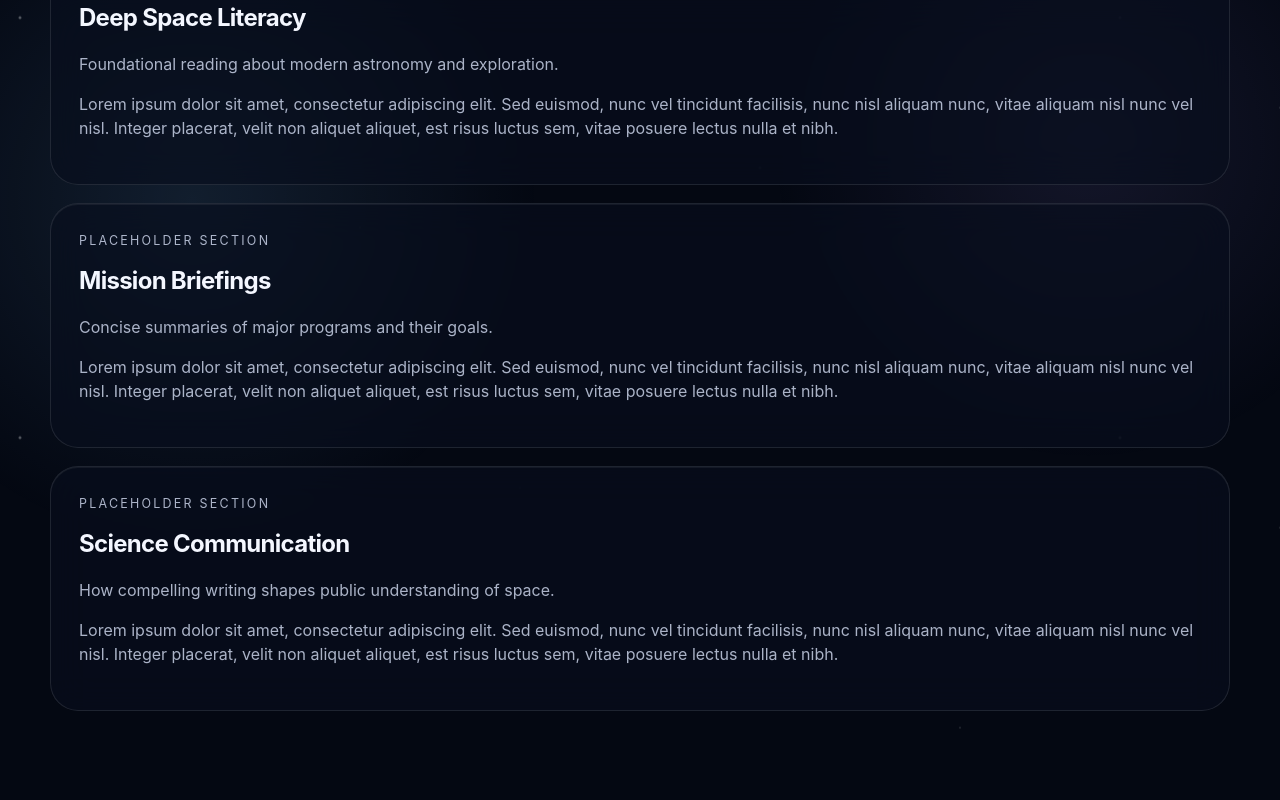
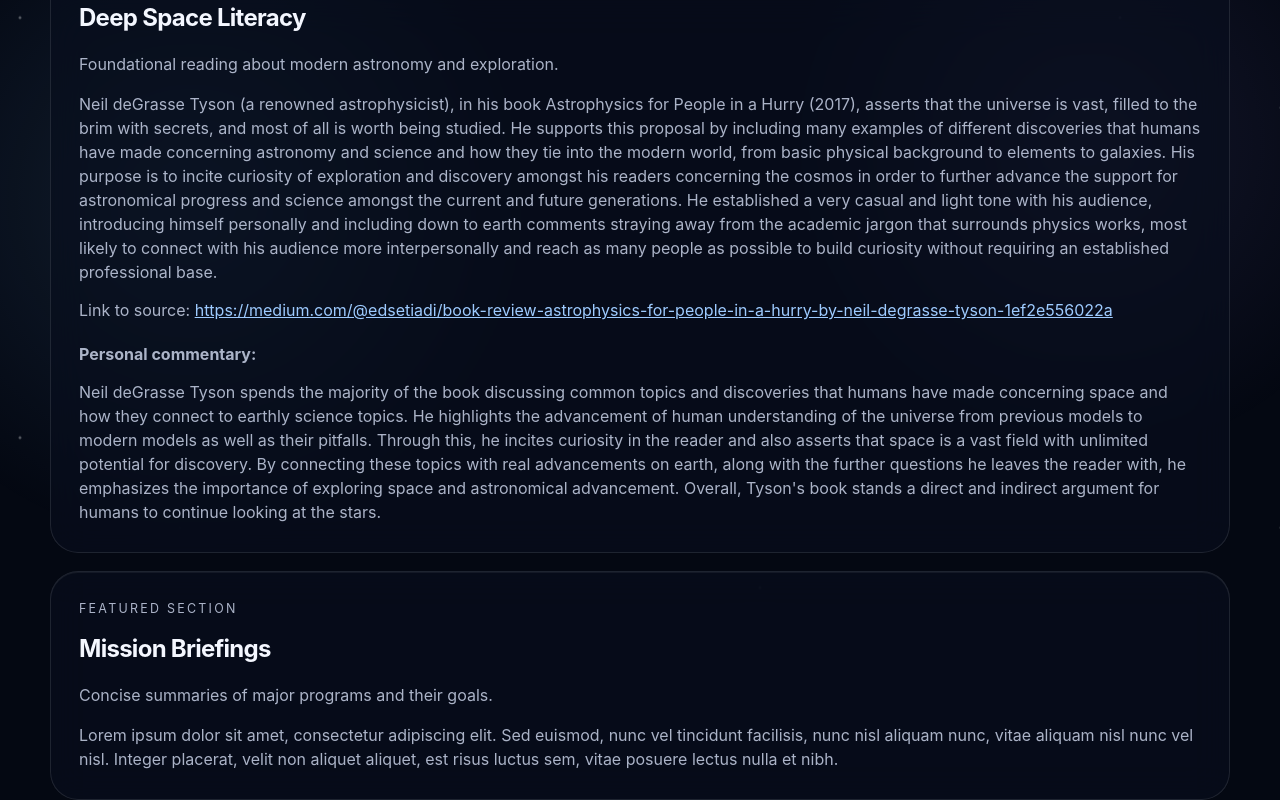
Before and after one commit to RudyN991/langwebsite, a React (Vite) app: page / in a window 1280 px wide. Both pictures are taken after a click on the button 240 px from the left and 1075 px from the top of the page. Shown: the part 675-1475 px from the top of the page. Built offline with nearby package versions, Linux system fonts and the light colour scheme.

Commit message:
Add reading and entertainment section content

```diff
--- a/src/App.tsx
+++ b/src/App.tsx
@@ -298,10 +298,32 @@
             ref={(node) => registerSection(subpage.id, node)}
             className="subpage-section glass-panel"
           >
-            <p className="eyebrow">Placeholder Section</p>
+            <p className="eyebrow">Featured Section</p>
             <h2>{subpage.title}</h2>
             <p>{subpage.description}</p>
-            <p>{subpage.content}</p>
+            <div className="subpage-body">
+              {subpage.content.map((paragraph) => (
+                <p key={paragraph}>{paragraph}</p>
+              ))}
+
+              {subpage.sourceUrl && (
+                <p className="subpage-source">
+                  <span>Link to source: </span>
+                  <a href={subpage.sourceUrl} target="_blank" rel="noreferrer">
+                    {subpage.sourceUrl}
+                  </a>
+                </p>
+              )}
+
+              {subpage.commentary && (
+                <div className="subpage-commentary">
+                  <p className="subpage-label">Personal commentary:</p>
+                  {subpage.commentary.map((paragraph) => (
+                    <p key={paragraph}>{paragraph}</p>
+                  ))}
+                </div>
+              )}
+            </div>
           </article>
         ))}
       </div>
--- a/src/data.ts
+++ b/src/data.ts
@@ -1,7 +1,8 @@
 import { Topic } from "./types";
 
-const placeholder =
-  "Lorem ipsum dolor sit amet, consectetur adipiscing elit. Sed euismod, nunc vel tincidunt facilisis, nunc nisl aliquam nunc, vitae aliquam nisl nunc vel nisl. Integer placerat, velit non aliquet aliquet, est risus luctus sem, vitae posuere lectus nulla et nibh.";
+const placeholder = [
+  "Lorem ipsum dolor sit amet, consectetur adipiscing elit. Sed euismod, nunc vel tincidunt facilisis, nunc nisl aliquam nunc, vitae aliquam nisl nunc vel nisl. Integer placerat, velit non aliquet aliquet, est risus luctus sem, vitae posuere lectus nulla et nibh.",
+];
 
 export const heroTags = [
   "Artemis",
@@ -26,7 +27,14 @@
         id: "deep-space-literacy",
         title: "Deep Space Literacy",
         description: "Foundational reading about modern astronomy and exploration.",
-        content: placeholder,
+        content: [
+          "Neil deGrasse Tyson (a renowned astrophysicist), in his book Astrophysics for People in a Hurry (2017), asserts that the universe is vast, filled to the brim with secrets, and most of all is worth being studied. He supports this proposal by including many examples of different discoveries that humans have made concerning astronomy and science and how they tie into the modern world, from basic physical background to elements to galaxies. His purpose is to incite curiosity of exploration and discovery amongst his readers concerning the cosmos in order to further advance the support for astronomical progress and science amongst the current and future generations. He established a very casual and light tone with his audience, introducing himself personally and including down to earth comments straying away from the academic jargon that surrounds physics works, most likely to connect with his audience more interpersonally and reach as many people as possible to build curiosity without requiring an established professional base.",
+        ],
+        sourceUrl:
+          "https://medium.com/@edsetiadi/book-review-astrophysics-for-people-in-a-hurry-by-neil-degrasse-tyson-1ef2e556022a",
+        commentary: [
+          "Neil deGrasse Tyson spends the majority of the book discussing common topics and discoveries that humans have made concerning space and how they connect to earthly science topics. He highlights the advancement of human understanding of the universe from previous models to modern models as well as their pitfalls. Through this, he incites curiosity in the reader and also asserts that space is a vast field with unlimited potential for discovery. By connecting these topics with real advancements on earth, along with the further questions he leaves the reader with, he emphasizes the importance of exploring space and astronomical advancement. Overall, Tyson's book stands a direct and indirect argument for humans to continue looking at the stars.",
+        ],
       },
       {
         id: "mission-briefings",
@@ -56,7 +64,13 @@
         id: "cinematic-cosmos",
         title: "Cinematic Cosmos",
         description: "How visual storytelling turns abstract science into emotion.",
-        content: placeholder,
+        content: [
+          "In his acclaimed movie Interstellar (2014), Christopher Nolan (a well known director and screenwriter) illustrates the importance of cosmic exploration for the survival of humanity. He supports this claim by utilizing a realistic issue to incite the plot - a world ending situation akin to climate change - and by illustrating how astronomy builds the shot at survival for the humans, equally through Cooper's daughter as much as Cooper. His purpose is to bring to attention both the importance of space exploration for preserving future earth and to advance the future of humanity. Nolan takes on a dramatic lens over the film, providing a more cautionary and poignant tone with the audience to create a lasting impression.",
+        ],
+        sourceUrl: "https://www.rogerebert.com/reviews/interstellar-2014",
+        commentary: [
+          "Christopher Nolan combines his script story in perfect tandem with the visual and audible parts of the movie to emphasize the true importance of space exploration. While the movie seems like a direct sci-fi story, the subtle details of realistic physics and constraints with a real possible problem humanity could face in the future create a sense of urgency that pushes the applications of astronomy beyond just a big screen with fancy VFX. From the accurate rendering of the black hole to the ships that Cooper's team uses to the gravity equation that Murph develops, the movie uses multiple grounding points that really emphasize how space science connects to modern world advancements and will only continue to do more so. Overall, through the stunning visuals and the evocative sound tracks, Nolan pushing the narrative that humans should continue looking at the stars.",
+        ],
       },
       {
         id: "documentary-lens",
--- a/src/styles.css
+++ b/src/styles.css
@@ -467,6 +467,34 @@
   scroll-margin-top: 96px;
 }
 
+.subpage-body {
+  display: grid;
+  gap: 14px;
+  margin-top: 16px;
+}
+
+.subpage-body p,
+.subpage-source,
+.subpage-label {
+  margin: 0;
+}
+
+.subpage-source a {
+  color: #9ecbff;
+  word-break: break-word;
+}
+
+.subpage-label {
+  color: #bad8ff;
+  font-weight: 700;
+}
+
+.subpage-commentary {
+  display: grid;
+  gap: 14px;
+  margin-top: 6px;
+}
+
 .starfield,
 .ambient-glow {
   position: fixed;
--- a/src/types.ts
+++ b/src/types.ts
@@ -10,7 +10,9 @@
   id: string;
   title: string;
   description: string;
-  content: string;
+  content: string[];
+  sourceUrl?: string;
+  commentary?: string[];
 }
 
 export interface Topic {
```
